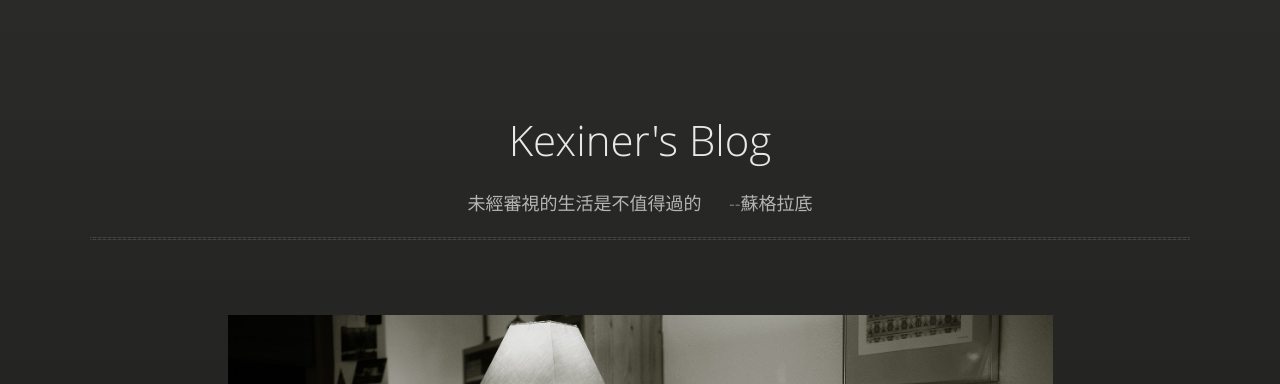
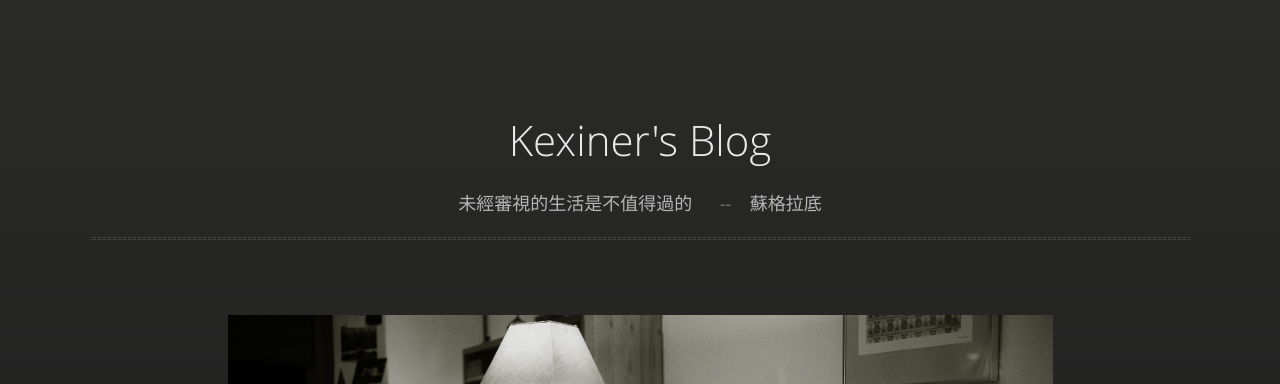
Before and after one commit to kexinerchen/kexinerchen.github.io, a Jekyll site: the page built from index.md, in a window 1280 px wide. Shown: the top 384 px of the page. Built offline with Jekyll 4.4.1, drawn with Linux system fonts in a browser that asks for light colours; our own code applies the rules of GitHub Pages for plain Markdown files; part of the change alters nothing that is shown.

```diff
--- a/_config.yml
+++ b/_config.yml
@@ -1,5 +1,5 @@
 title: Kexiner's Blog
-description: 未經審視的生活是不值得過的 &emsp; --蘇格拉底
+description: 未經審視的生活是不值得過的 &emsp; -- &ensp; 蘇格拉底
 theme: jekyll-theme-midnight
 
 
```
